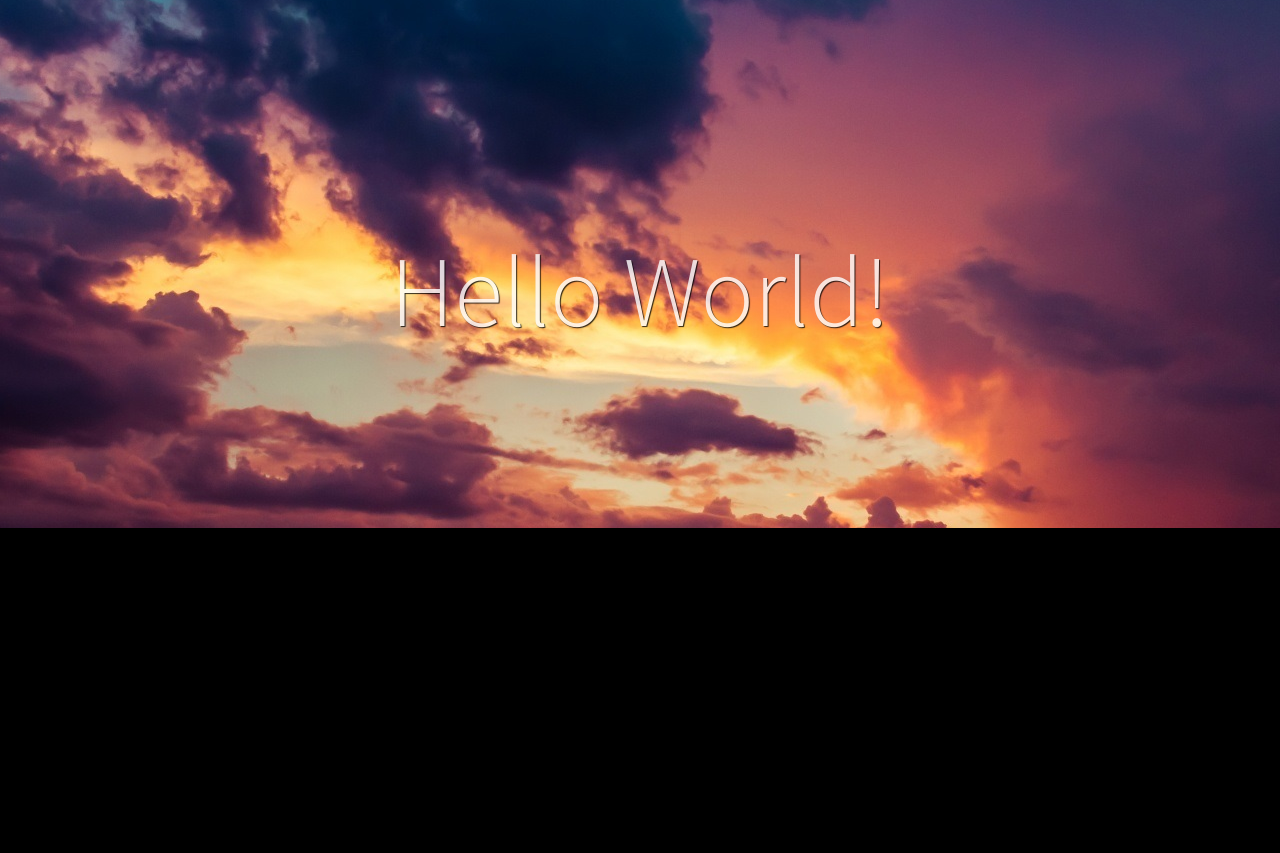
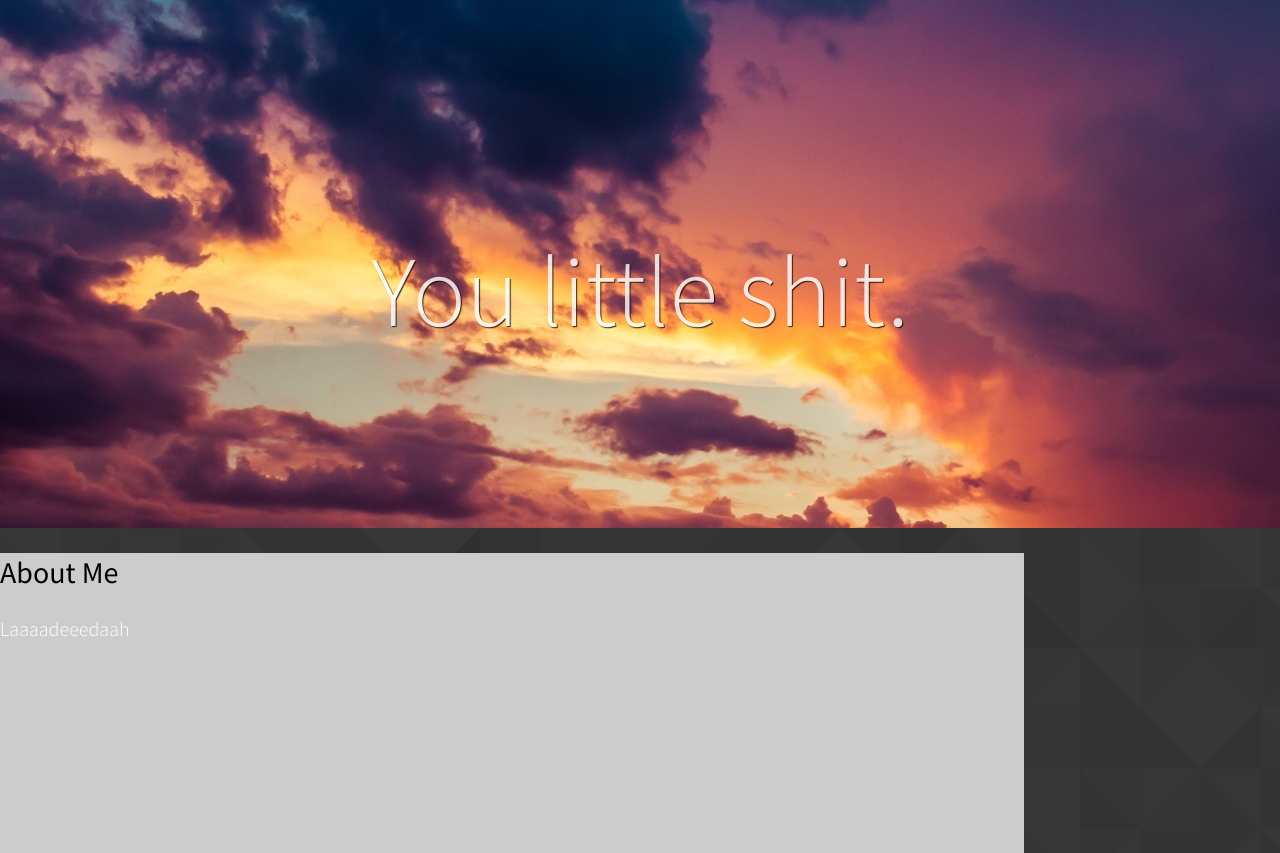
Before and after one commit to mariacheng/mariacheng.github.io, a plain HTML site: page index.html in a window 1280 px wide. Shown: the part 72-925 px from the top of the page. Before the commit the page ends 800 px from the top, so only its background shows below. Drawn offline with Linux system fonts and the light colour scheme.

Commit message:
changed some words

```diff
--- a/index.html
+++ b/index.html
@@ -21,10 +21,14 @@
 		</header>
 
 		<main>
-			<section id="image-back">
+			<section id="welcome">
 				<div id="welcome-text">
-					Hello World!
+					You little shit.
 				</div>
+			</section>
+			<section id="about">
+				<h1><a href="about.html">About Me</a></h1>
+					Laaaadeeedaah
 			</section>
 		</main>
    </body>
--- a/template.css
+++ b/template.css
@@ -6,6 +6,7 @@ body {
 	font: 20px'Source Sans Pro';
 	font-weight: 300;
 	color: white;
+	background-image:url('footer_lodyas.png');
 }
 header {
 	background-color: #cc3333;
@@ -43,7 +44,7 @@ nav a:link, nav a:visited {
 nav a:hover {
 	color: #ff6666;
 }
-section#image-back {
+section#welcome {
 	z-index: -1;
 	background-image:url('colorful_clouds_2-wallpaper-1600x900.jpg');
 	width: 100%;
@@ -60,3 +61,18 @@ div#welcome-text {
 	color: white;
 	font-size: 100px;
 }
+section#about {
+	background-color: #cccccc;
+	background-position: center;
+	width: 80%;
+	height: 300px;
+}
+section#about a:link, section#about a:visited {
+	text-decoration: none;
+	color: black;
+}
+h1 {
+	background-color:
+	font-size: 30px;
+	font-weight: 400;
+}
```
Also changed, not shown: about.html (added, +10 -0 lines), footer_lodyas.png (added).
